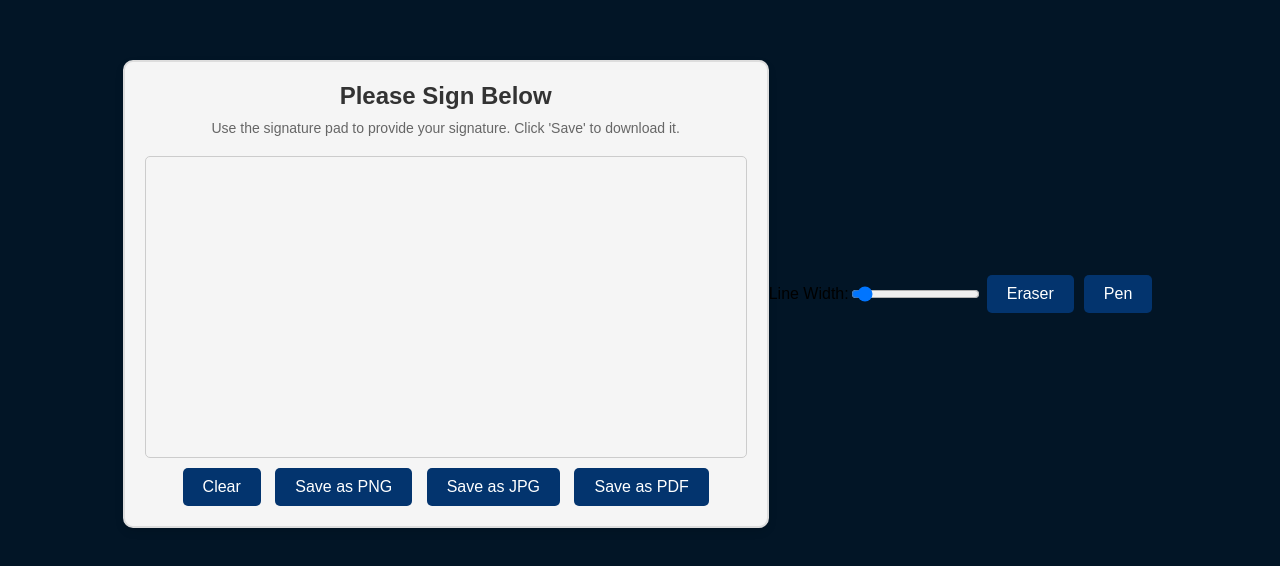
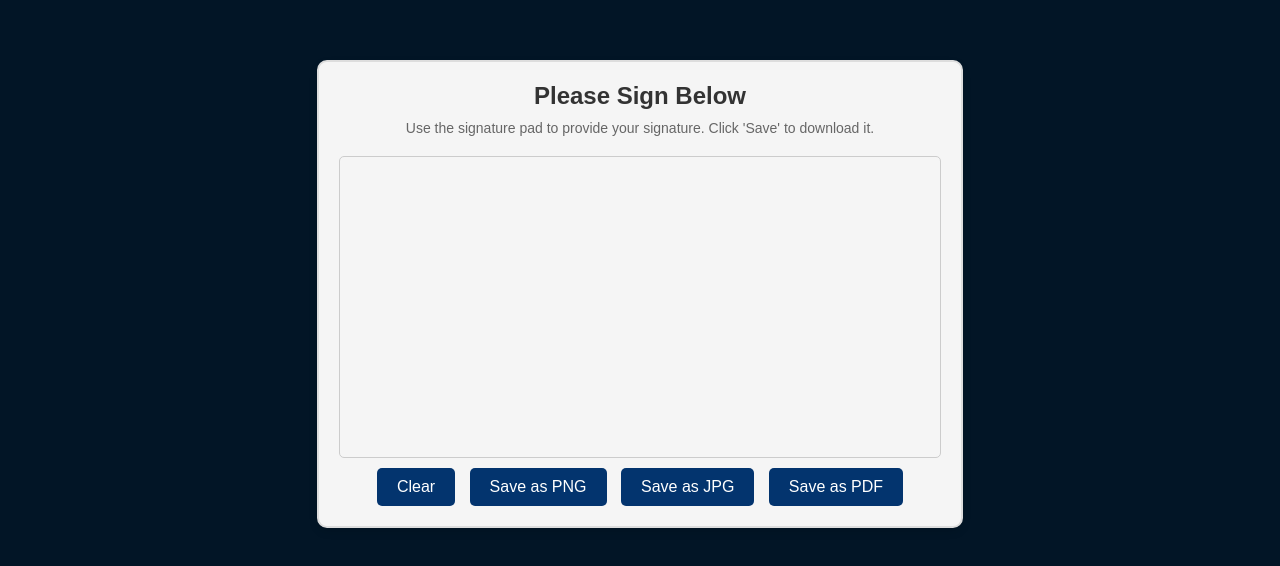
Before and after one commit to Bhavyansh19/Signature-Pad, a plain HTML site: page index.html in a window 1280 px wide. Shown: the part 106-672 px from the top of the page. Drawn offline with nearby package versions, Linux system fonts and the light colour scheme.

Commit message:
Update index.html

```diff
--- a/index.html
+++ b/index.html
@@ -18,10 +18,6 @@
             <button id="save-pdf">Save as PDF</button>
         </div>
     </div>
-<label for="line-width">Line Width:</label>
-<input type="range" id="line-width" min="1" max="10" value="1.5" step="0.5">
-<button id="eraser-btn">Eraser</button>
-<button id="pen-btn">Pen</button>
     <script src="script.js"></script>
 </body>
 </html>
```
